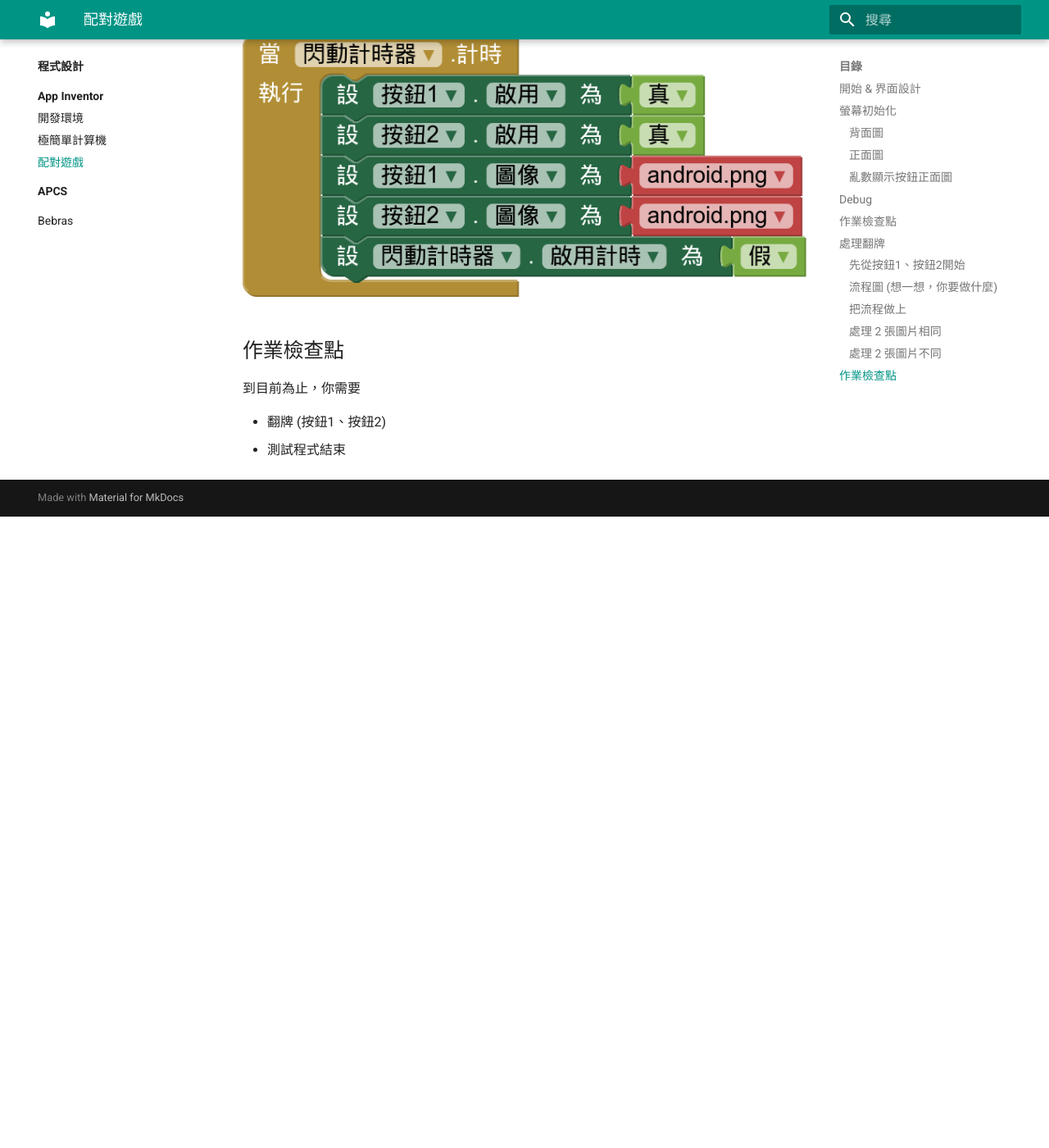
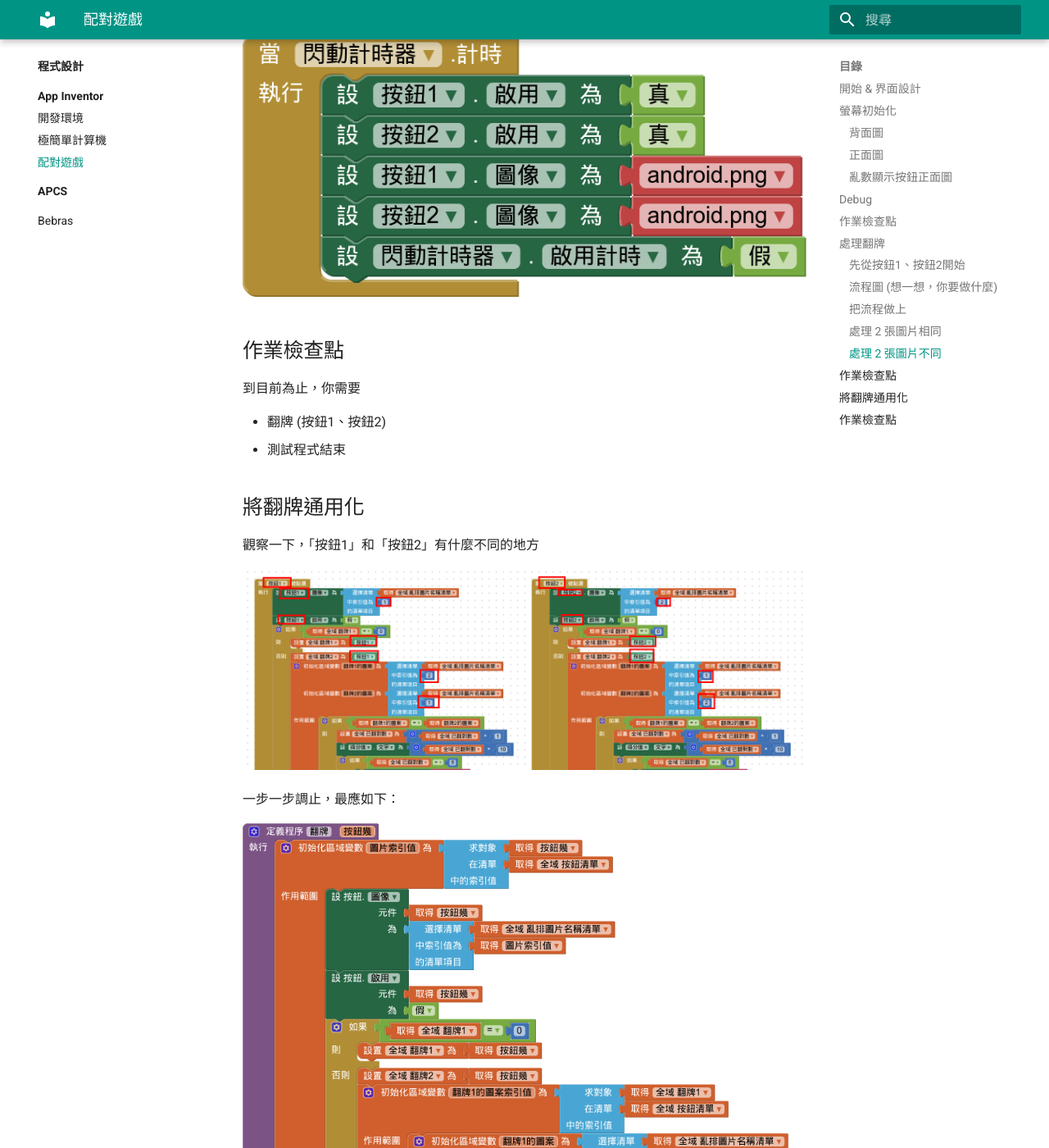
Before and after one commit to cwyedu/school-112, an MkDocs documentation site: the page built from docs/programming/app_inventor/pair_up_fruits/pair_up_fruits.md, in a window 1280 px wide and 1400 px high, scrolled down 10755 px. Shown: the whole window at 82% size. Built offline with MkDocs 1.6.1 and Material for MkDocs 9.7.7, drawn with Linux system fonts in a browser that asks for light colours; before the commit the page ends 11385 px from its top, so only the background shows below that; some of the changed text lies outside the part shown.

Commit message:
app inventor game

```diff
--- a/docs/programming/app_inventor/pair_up_fruits/pair_up_fruits.md
+++ b/docs/programming/app_inventor/pair_up_fruits/pair_up_fruits.md
@@ -162,3 +162,34 @@ graph TB
 
 - 翻牌 (按鈕1、按鈕2)
 - 測試程式結束
+
+## 將翻牌通用化
+
+觀察一下，「按鈕1」和「按鈕2」有什麼不同的地方
+
+![Alt text](0104_b1b2.png)
+
+一步一步調止，最應如下：
+
+![Alt text](0104_flip_function.png)
+
+16 個按鈕呼叫「翻牌」程序
+
+![Alt text](0104_general_b1.png)
+
+閃動計時器也要改一下：
+
+![Alt text](0104_flash_timer.png)
+
+測試一下，結果有下列錯誤：
+
+![Alt text](0104_button_error.png)
+
+為什麼會有錯？因為翻牌的按鈕太快被設成0了，改成如下：
+
+![Alt text](0104_debug.png)
+
+
+## 作業檢查點
+
+- 可翻 16 張牌
```
Also changed, not shown: docs/programming/app_inventor/pair_up_fruits/0104_b1b2.png (added), docs/programming/app_inventor/pair_up_fruits/0104_button_error.png (added), docs/programming/app_inventor/pair_up_fruits/0104_debug.png (added), docs/programming/app_inventor/pair_up_fruits/0104_flash_timer.png (added), docs/programming/app_inventor/pair_up_fruits/0104_flip_function.png (added), docs/programming/app_inventor/pair_up_fruits/0104_general_b1.png (added).
